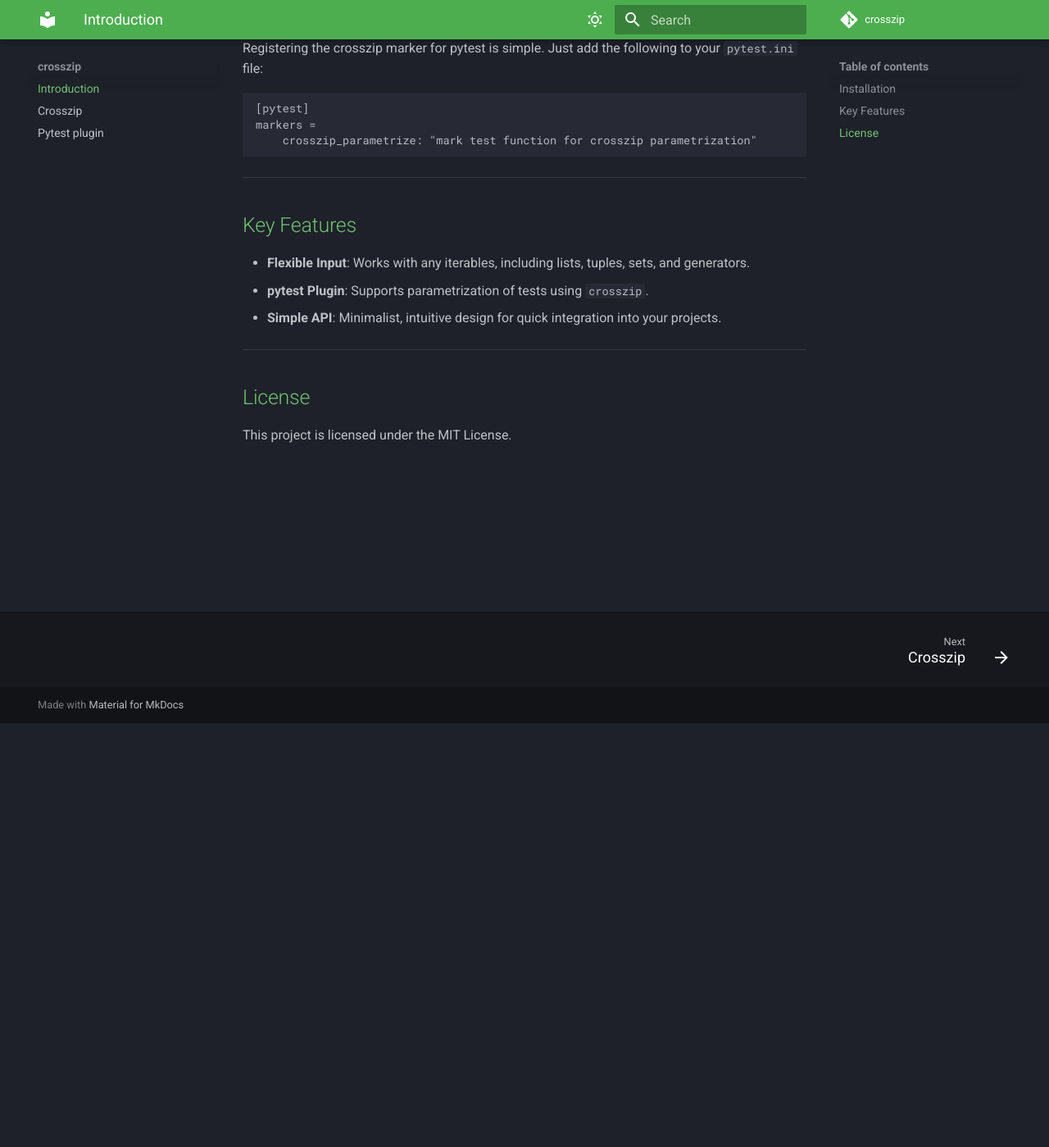
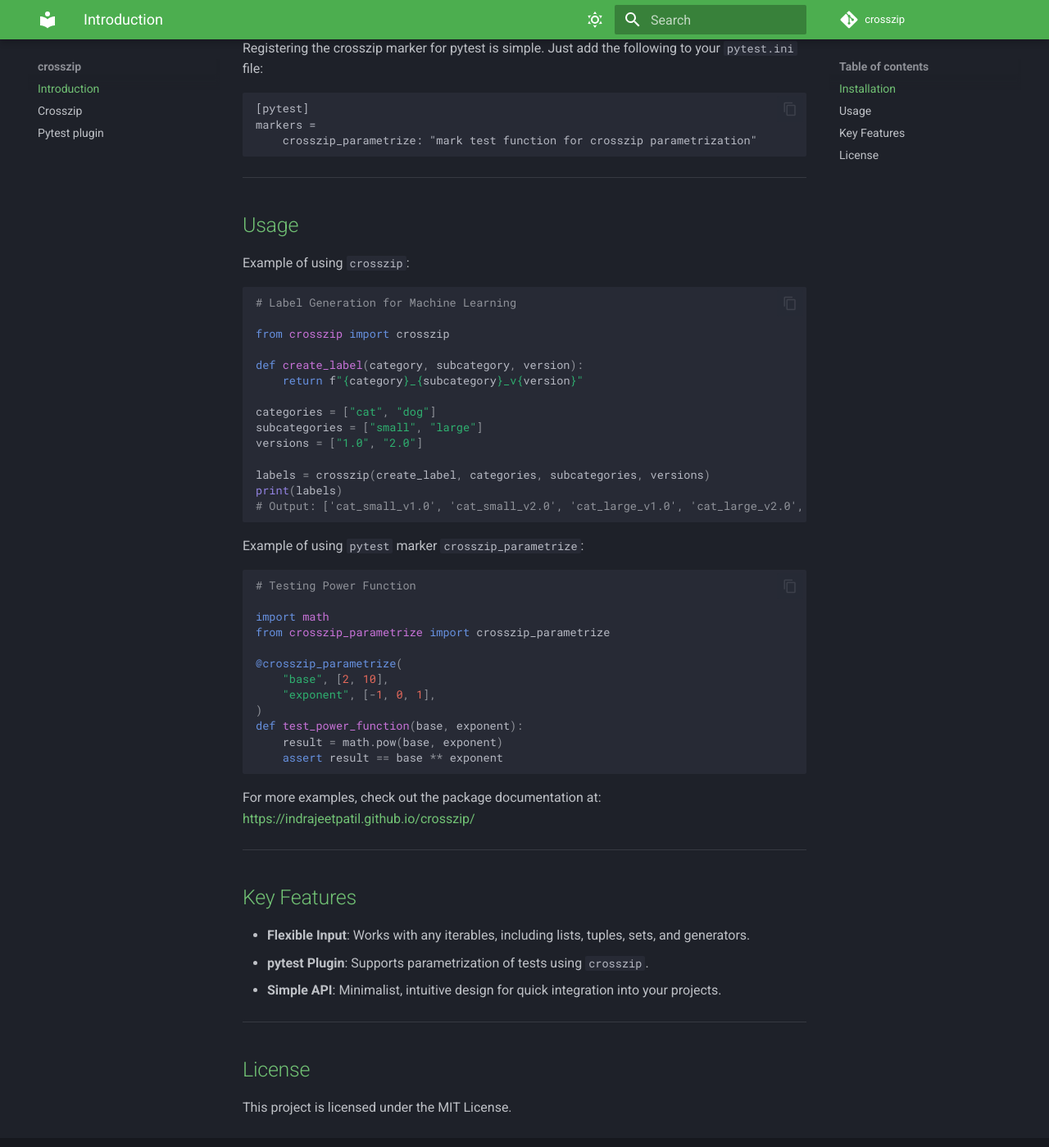
Before and after one commit to IndrajeetPatil/crosszip, an MkDocs documentation site: the page built from docs/index.md, in a window 1280 px wide and 1400 px high, scrolled down 518 px. Shown: the whole window at 82% size. Built offline with MkDocs 1.6.1 and Material for MkDocs 9.7.7, drawn with Linux system fonts in a browser that asks for light colours; comment, search, counter and statistics services are not loaded.

Commit message:
allow copying code

````diff
--- a/docs/index.md
+++ b/docs/index.md
@@ -27,6 +27,49 @@
 
 ---
 
+## Usage
+
+Example of using `crosszip`:
+
+```python
+# Label Generation for Machine Learning
+
+from crosszip import crosszip
+
+def create_label(category, subcategory, version):
+    return f"{category}_{subcategory}_v{version}"
+
+categories = ["cat", "dog"]
+subcategories = ["small", "large"]
+versions = ["1.0", "2.0"]
+
+labels = crosszip(create_label, categories, subcategories, versions)
+print(labels)
+# Output: ['cat_small_v1.0', 'cat_small_v2.0', 'cat_large_v1.0', 'cat_large_v2.0', 'dog_small_v1.0', 'dog_small_v2.0', 'dog_large_v1.0', 'dog_large_v2.0']
+```
+
+Example of using `pytest` marker `crosszip_parametrize`:
+
+```python
+# Testing Power Function
+
+import math
+from crosszip_parametrize import crosszip_parametrize
+
+@crosszip_parametrize(
+    "base", [2, 10],
+    "exponent", [-1, 0, 1],
+)
+def test_power_function(base, exponent):
+    result = math.pow(base, exponent)
+    assert result == base ** exponent
+```
+
+For more examples, check out the package documentation at:
+https://indrajeetpatil.github.io/crosszip/
+
+---
+
 ## Key Features
 
 - **Flexible Input**: Works with any iterables, including lists, tuples, sets, and generators.
--- a/mkdocs.yml
+++ b/mkdocs.yml
@@ -9,6 +9,7 @@
 theme:
   name: material
   features:
+    - content.code.copy
     - navigation.footer
   palette:
     # Dark Mode
````
